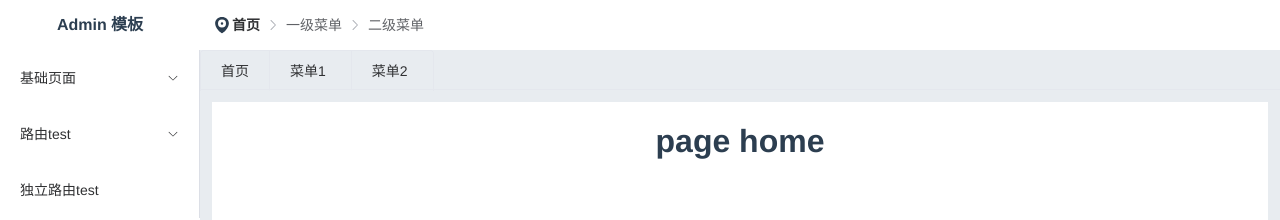
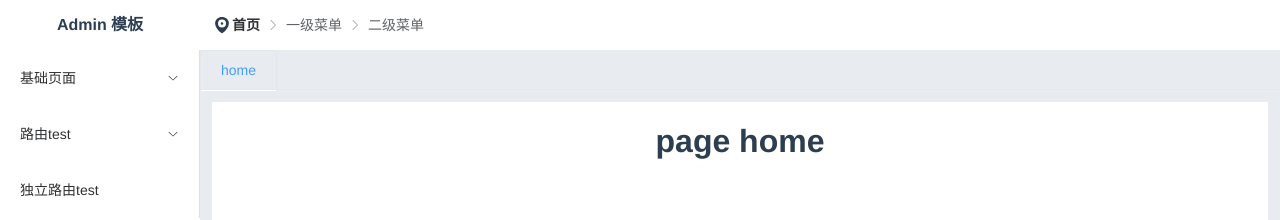
Before and after one commit to myliuxia/templates, a Vue app in the folder vite-vue3-admin/: page /home in a window 1280 px wide. Shown: the top 220 px of the page. Built offline with nearby package versions, Linux system fonts and the light colour scheme.

Commit message:
vite-vue3-admin update

```diff
--- a/vite-vue3-admin/package.json
+++ b/vite-vue3-admin/package.json
@@ -13,6 +13,7 @@
   "dependencies": {
     "axios": "^0.27.1",
     "element-plus": "^2.2.0",
+    "localforage": "1.10.0",
     "pinia": "^2.0.13",
     "vue": "^3.2.25",
     "vue-router": "^4.0.14"
--- a/vite-vue3-admin/src/layout/aside/sub-menu.vue
+++ b/vite-vue3-admin/src/layout/aside/sub-menu.vue
@@ -1,9 +1,9 @@
 <template>
-  <el-sub-menu v-if="props.menu.children && props.menu.children.length > 0" :index="index" >
+  <el-sub-menu v-if="menu.children && menu.children.length > 0" :index="menu.path || index" >
     <template #title>{{props.menu.title}}</template>
-    <sub-menu v-for="item in props.menu.children" :key="item.title" :index="index+item.title" :menu="item" />
+    <sub-menu v-for="item in menu.children" :key="item.title" :index="index+item.title" :menu="item" />
   </el-sub-menu>
-  <el-menu-item v-else :index="menu.path">{{ props.menu.title }}</el-menu-item>
+  <el-menu-item v-else :index="menu.path">{{ menu.title }}</el-menu-item>
 </template>
 <script lang="ts" setup>
 const props = defineProps({
--- a/vite-vue3-admin/src/layout/index.vue
+++ b/vite-vue3-admin/src/layout/index.vue
@@ -23,7 +23,6 @@
           <keep-alive>
             <router-view ></router-view>
           </keep-alive>
-
           </div>
         </div>
       </div>
--- a/vite-vue3-admin/src/layout/tabs/index.vue
+++ b/vite-vue3-admin/src/layout/tabs/index.vue
@@ -1,33 +1,41 @@
 <template>
   <el-tabs
+    v-model="current"
     type="card"
     class="el-tabs-card"
-    :value="current"
-    @tab-click="handleClick"
-    @edit="handleEdit"
+    @tab-change="handleChange"
+    @tab-remove="handleRemove"
   >
     <el-tab-pane
-      v-for="item of tabs"
-      :key="item.name"
-      :closable="item.name !== 'home' && tabs.length !== 1"
-      :name="item.name"
+      v-for="item of historyPages"
+      :key="item.path"
+      :closable="item.name !== 'home' && historyPages.length !== 1"
+      :name="item.path"
     >
       <template #label>
         <span>{{ item.meta.title }}</span>
-        <span
-          v-show="current === item.name"
-          class="el-icon-refresh __el_tab_refresh"
-          @click="handleRefreshClick"
-        ></span>
       </template>
     </el-tab-pane>
   </el-tabs>
 </template>
 <script lang="ts" setup>
-import { ref } from 'vue'
-let current = ref('home')
-let tabs = ref([{ name: 'home', meta: { title: '首页' } },{ name: 'router1', meta: { title: '菜单1' } },{ name: 'menu1', meta: { title: '菜单2' } },])
-const handleClick = () => {}
-const handleEdit = () => {}
-const handleRefreshClick = () => {}
+import { ref, computed, watch  } from 'vue'
+import { usePageStore } from '@/store/page'
+import { useRouter } from 'vue-router'
+const router = useRouter()
+const pageStore = usePageStore()
+let current = ref('')
+current.value = pageStore.currentPath
+
+let historyPages = computed(() => pageStore.historyPages)
+let currentPath = computed(() => pageStore.currentPath)
+watch(currentPath,(newVal)=>{
+  current.value = newVal || ''
+})
+const handleChange = (path: any) => {
+  router.push({ path: path })
+}
+const handleRemove = (path: any) => {
+  pageStore.closePage(path as string)
+}
 </script>
--- a/vite-vue3-admin/src/main.ts
+++ b/vite-vue3-admin/src/main.ts
@@ -4,18 +4,40 @@ import store from './store'
 import router from './router'
 import { setupElement } from '@/plugins/element';
 import './assets/style/index.scss'
+import { usePageStore } from '@/store/page'
+import { RouteLocationNormalized } from 'vue-router';
+import { PageRoute } from './router/types';
+import { initState } from './store/persistence'
 
+const bootstrap = () => {
   // 创建vue实例
   const app = createApp(App)
-
   // 按需引入element-plus插件
   setupElement(app)
-
   app.use(store)
   app.use(router)
-
   // 挂载示例
   app.mount('#app')
+  // 添加路由监听
+  const pageStore = usePageStore()
+  router.afterEach((to: RouteLocationNormalized) => {
+    const curPageRoute: PageRoute = {
+      name: to.name,
+      params: to.params,
+      query: to.query,
+      meta: to.meta,
+      path: to.path,
+    }
+    pageStore.openPage(curPageRoute)
+  })
+  // TODO
+  window.document.body.setAttribute('data-theme', 'default')
+}
 
 
-window.document.body.setAttribute('data-theme', 'default')
+const pretreatment = [initState()]
+Promise.all(pretreatment).then(bootstrap)
+  .catch(async error => {
+    // TODO
+    console.log(error)
+  })
--- a/vite-vue3-admin/src/router/index.ts
+++ b/vite-vue3-admin/src/router/index.ts
@@ -1,4 +1,4 @@
-import { createRouter, createWebHistory, RouteRecordRaw } from 'vue-router'
+import { createRouter, createWebHistory, RouteRecordRaw, } from 'vue-router'
 import { Routers } from './map'
 
 const routes: Array<RouteRecordRaw> = [
--- a/vite-vue3-admin/src/router/map.ts
+++ b/vite-vue3-admin/src/router/map.ts
@@ -46,7 +46,7 @@ const MAPS: Array<RouterMap> = [
     id: '2',
     title: '路由test',
     icon: 'el-base',
-    pid: ''
+    pid: '',
   },
   {
     id: '2-1',
--- /dev/null
+++ b/vite-vue3-admin/src/store/page.ts
@@ -0,0 +1,48 @@
+import { defineStore } from 'pinia';
+import { PageRoute } from '@/router/types'
+import router from '@/router'
+import { getProperty, setProperty } from './persistence'
+
+interface State {
+  historyPages: Array<PageRoute>,
+  keepAlive: Array<any>,
+  currentPath: string
+}
+
+export const usePageStore = defineStore({
+  id: 'page', // id必填，且需要唯一
+  state: (): State => {
+    return {
+      historyPages: getProperty('page.historyPages', []),
+      keepAlive: [],
+      currentPath: getProperty('page.currentPath', ''),
+    };
+  },
+  actions: {
+    /** 打开页面 */
+    openPage(route: PageRoute) {
+      if (!this.historyPages.find(item => item.path === route.path)) {
+        this.historyPages.push(route)
+        setProperty('page.historyPages', this.historyPages)
+        if (route.meta.keepAlive) {
+          this.keepAlive.push(route.name)
+        }
+      }
+      this.currentPath = route.path
+      setProperty('page.currentPath', this.currentPath)
+    },
+    /** 关闭页面 */
+    closePage(path: string) {
+      const index = this.historyPages.findIndex(item => item.path === path)
+      if (index > -1) {
+        this.historyPages.splice(index, 1)
+        setProperty('page.historyPages', this.historyPages)
+        if (this.currentPath === path) {
+          this.currentPath = this.historyPages[this.historyPages.length - 1].path
+          setProperty('page.currentPath', this.currentPath)
+          router.push({ path: this.currentPath })
+        }
+      }
+    }
+  },
+});
--- /dev/null
+++ b/vite-vue3-admin/src/store/persistence.ts
@@ -0,0 +1,35 @@
+import localforage from 'localforage'
+import merge from 'lodash/merge'
+import get from 'lodash/get'
+import set from 'lodash/set'
+import cloneDeep from 'lodash/cloneDeep'
+
+const KEY = 'vite_vue3_admin'
+// 默认设置
+let data = {
+  page: {
+    historyPages: [],
+    currentPath: '/home',
+  }
+}
+export const initState = () => {
+  return new Promise(async resovle => {
+    const result = await localforage.getItem(KEY)
+    if (result !== null) {
+      // 合并配置
+      data = merge(data, result)
+      // 重新保存
+      await localforage.setItem(KEY, data)
+    }
+    resovle(true)
+  })
+}
+
+export const getProperty = (keyPath: string, def: any) => {
+  return get(data, keyPath, def)
+}
+export const setProperty = async (keyPath: string, value: any) => {
+  const cloneValue = cloneDeep(value)
+  set(data, keyPath, cloneValue)
+  return localforage.setItem(KEY, data)
+}
```
Also changed, not shown: vite-vue3-admin/src/router/types/index.d.ts (added, +13 -0 lines). Lines whose indentation alone changed are shown as unchanged.
